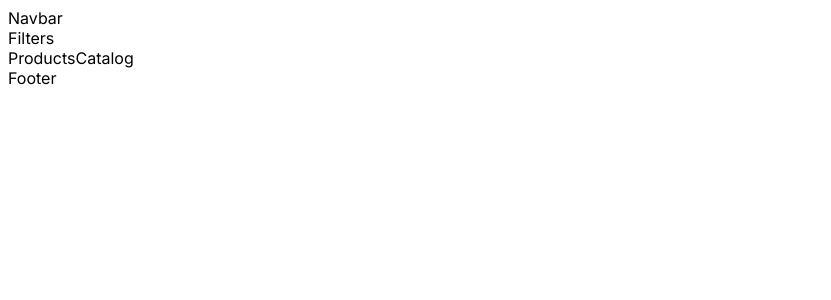
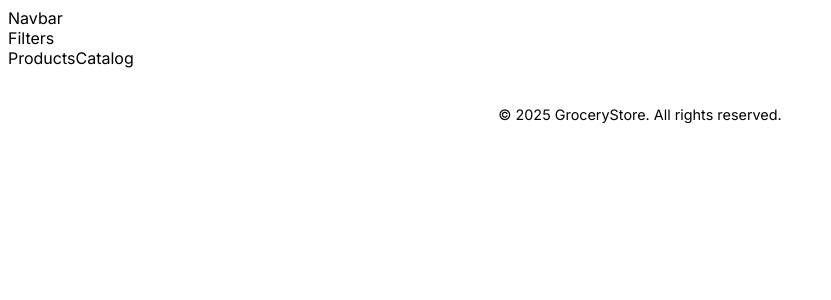
Before and after one commit to PramodToleti/mini-grocery-store, a React (Vite) app: page / in a window 1280 px wide. Shown: the top 300 px of the page, without its empty margins (0-831 px from the left). Built offline with nearby package versions, Linux system fonts and the light colour scheme.

Commit message:
feat: implement footer component with styles

```diff
--- a/src/components/Footer/Footer.styles.css
+++ b/src/components/Footer/Footer.styles.css
@@ -0,0 +1,9 @@
+.footer {
+  padding: 1.5rem;
+  text-align: center;
+  font-size: 0.9rem;
+  color: var(--text);
+  background-color: var(--card-bg);
+  border-top: 1px solid var(--border);
+  margin-top: auto;
+}
--- a/src/components/Footer/Footer.tsx
+++ b/src/components/Footer/Footer.tsx
@@ -1,7 +1,11 @@
-import React from "react";
+import "./Footer.styles.css";
 
 const Footer = () => {
-  return <div>Footer</div>;
+  return (
+    <footer className="footer">
+      <p>© {new Date().getFullYear()} GroceryStore. All rights reserved.</p>
+    </footer>
+  );
 };
 
 export default Footer;
```
